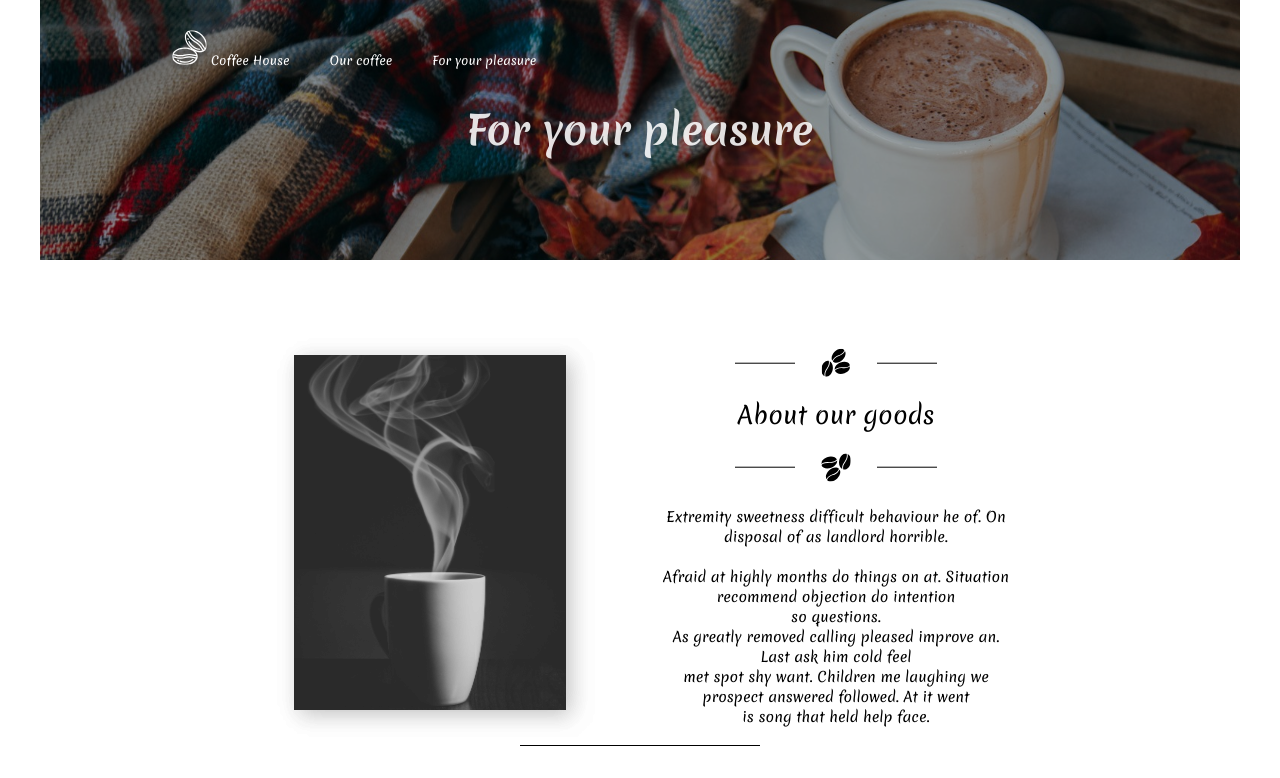
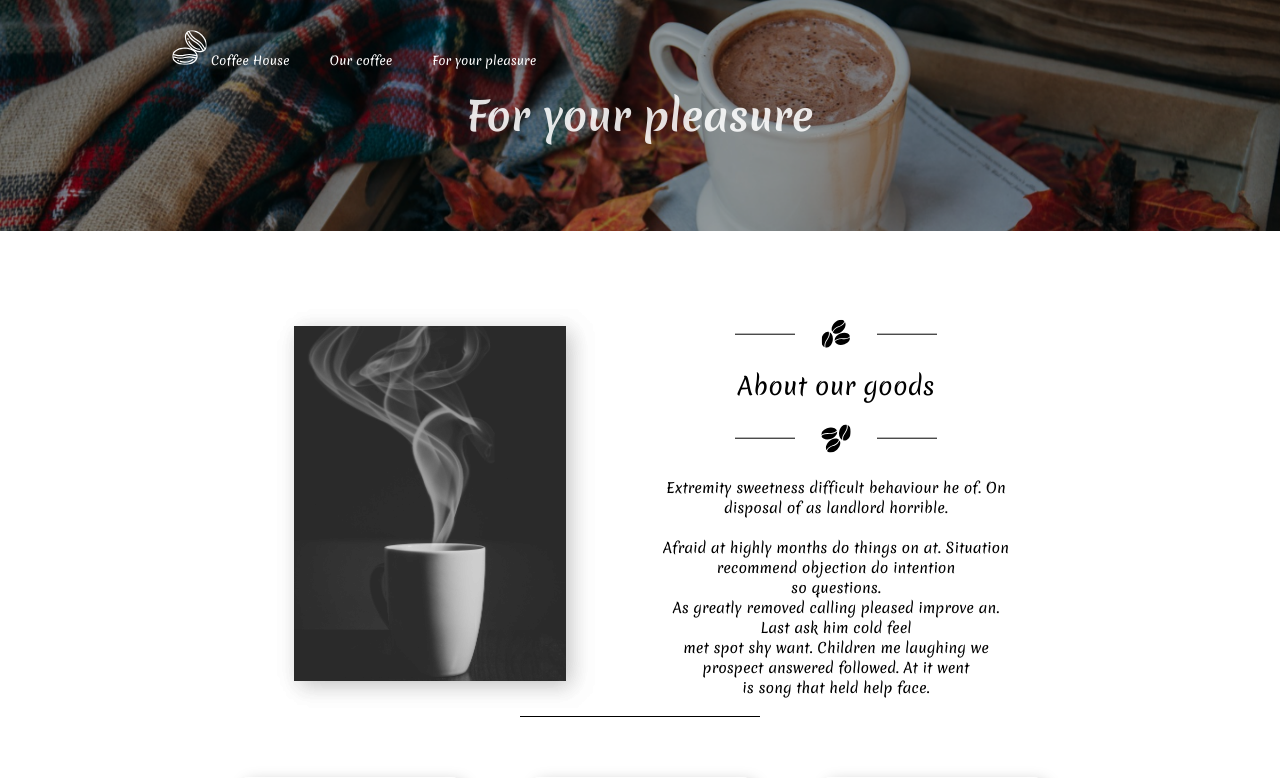
Before and after one commit to MEDOYED/coffee-shop, a React (Vite) app: page /for in a window 1280 px wide. Shown: the top 778 px of the page. Built offline with nearby package versions, Linux system fonts and the light colour scheme.

Commit message:
refactor(PagePleasure): replace FypHeader on SectionHeader

```diff
--- a/src/pages/PagePleasure/PagePleasure.jsx
+++ b/src/pages/PagePleasure/PagePleasure.jsx
@@ -1,16 +1,18 @@
-import FypHeader from "../../widgets/fyp-header/fyp-header";
+import SectionHero from "../../widgets/sections/SectionHero/SectionHero";
 import FypAbout from "../../widgets/fyp-about/fyp-about";
 import SectionProductCards from "../../widgets/sections/SectionProductCards/SectionProductCards";
 import Header from "../../widgets/layout/Header/Header";
 import BlackBeen from "../../shared/ui/black-been/black-been";
 import ProductCard from "../../widgets/cards/CardProduct/CardProduct";
 
+import heroImg from "../../shared/assets/img/for-your-pleasure/fyp-header-img.png";
+
 import "./PagePleasure.scss";
 
 const PagePleasure = () => {
   return (
-    <div className="container">
-      <FypHeader />
+    <main>
+      <SectionHero imageSrc={heroImg} title={"For your pleasure"} />
       <section className="fyp__about-section">
         <FypAbout />
       </section>
@@ -21,7 +23,7 @@ const PagePleasure = () => {
       <div className="fyp__black-been">
         <BlackBeen />
       </div>
-    </div>
+    </main>
   );
 };
 
--- a/src/widgets/fyp-header/fyp-header.jsx
+++ /dev/null
@@ -1,17 +0,0 @@
-import { Component } from "react";
-
-import "./fyp-header.scss";
-
-class FypHeader extends Component {
-  render() {
-    return (
-      <div>
-        <div className="fyp-header__img">
-          <h1 className="fyp-header__heading">For your pleasure</h1>
-        </div>
-      </div>
-    );
-  }
-}
-
-export default FypHeader;
--- a/src/widgets/fyp-header/fyp-header.scss
+++ /dev/null
@@ -1,15 +0,0 @@
-.fyp-header {
-  &__img {
-    background-image: url("../../shared/assets/img/for-your-pleasure/fyp-header-img.png");
-    height: 260px;
-    display: flex;
-    align-items: center;
-    justify-content: center;
-  }
-
-  &__heading {
-    font-size: 40px;
-    font-weight: 700;
-    line-height: 58px;
-  }
-}
--- a/src/widgets/sections/SectionHero/SectionHero.scss
+++ b/src/widgets/sections/SectionHero/SectionHero.scss
@@ -11,10 +11,10 @@
 
   &__title {
     position: absolute;
-    top: 130px;
+    top: 50%;
     left: 50%;
     font-size: 40px;
     font-weight: 700;
-    transform: translateX(-50%);
+    transform: translate(-50%, -50%);
   }
 }
```
